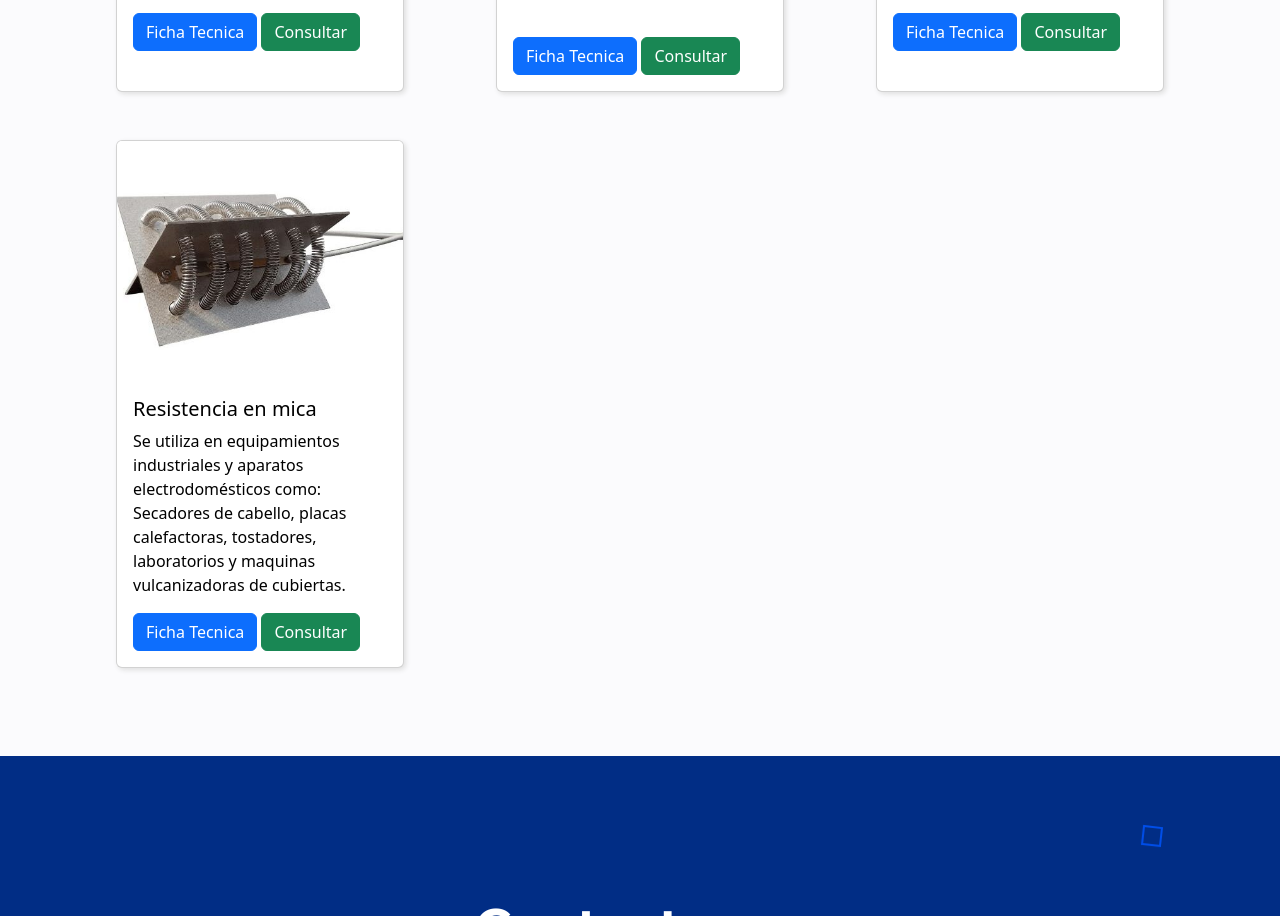
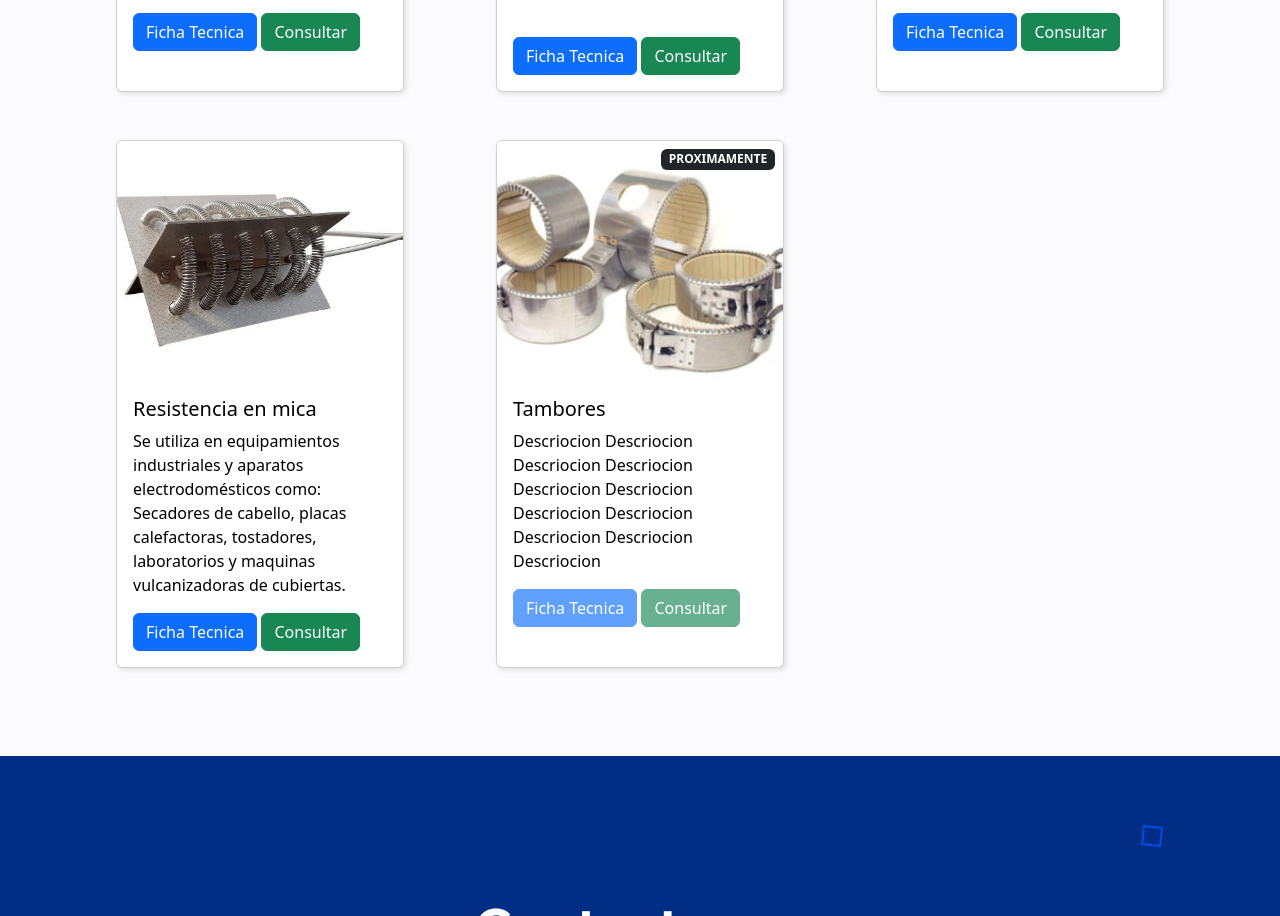
Before and after one commit to AryDegtiar/Pagina-AliciaResistencias, a website: page index.html in a window 1280 px wide. Shown: the part 1978-2894 px from the top of the page. Drawn offline with nearby package versions, Linux system fonts and the light colour scheme.

Commit message:
se agrego un nuevo producto de proximamente

```diff
--- a/index.html
+++ b/index.html
@@ -144,6 +144,20 @@
                   </div>
                 </div>
               </div>
+              <div class="col-12 col-md-6 col-lg-4 d-flex justify-content-center m-lg-0 py-4" data-aos="fade-up">
+                <div class="card" style="width: 18rem;">
+                  <div class="badge bg-dark text-white position-absolute" style="top: 0.5rem; right: 0.5rem">
+                    PROXIMAMENTE
+                  </div>
+                  <img src="./assets/images/banda-ceramica.jpg" class="card-img-top item-img" alt="...">
+                  <div class="card-body">
+                    <h5 class="card-title text-black">Tambores</h5>
+                    <p class="card-text text-black">Descriocion Descriocion Descriocion Descriocion Descriocion Descriocion Descriocion Descriocion Descriocion Descriocion Descriocion </p>
+                    <a href="#" class="btn btn-primary text-end disabled" target="_blank">Ficha Tecnica</a>
+                    <a href="https://wa.me/+541123191770?text=Hola,+estoy+interesado+en+uno+de+sus+productos." class="btn btn-success text-end disabled" target="_blank">Consultar</a>
+                  </div>
+                </div>
+              </div>
 
             </div>
           </div>
```
Also changed, not shown: assets/images/banda-ceramica.jpg (added), 1 other file.
